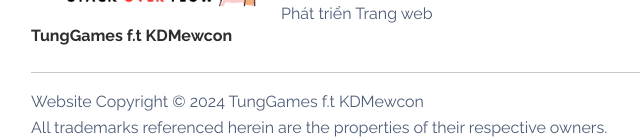
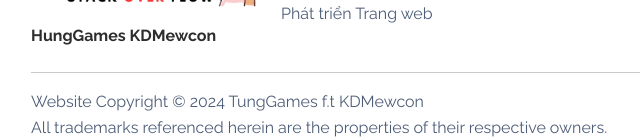
Before and after one commit to hungnguyen050311/Web-Mieow, a plain HTML site: page index.html in a window 1280 px wide. Shown: the part 3724-3864 px from the top of the page, 121-761 px from the left. Drawn offline with Linux system fonts and the light colour scheme.

Commit message:
Update index.html

```diff
--- a/index.html
+++ b/index.html
@@ -369,7 +369,7 @@
                 <div class="col-12 col-md-3" data-aos="slide-right">
                     <div class="row"><img class="img-fluid" src="assets/img/illustrations/TungGames.png" loading="auto" width="250" height="196" style="padding-left: 70px;padding-right: 70px;"></div>
                     <div class="row my-3"><img class="img-fluid" src="assets/img/illustrations/gamelogo.png" loading="auto"></div>
-                    <div class="fw-bold d-flex align-items-center mb-2"><span>TungGames f.t KDMewcon</span></div>
+                    <div class="fw-bold d-flex align-items-center mb-2"><span>HungGames KDMewcon</span></div>
                 </div><!-- End: Social Icons -->
                 <!-- Start: Services -->
                 <div class="col-sm-4 col-md-3 text-lg-start d-flex flex-column" data-aos="slide-right">
```
